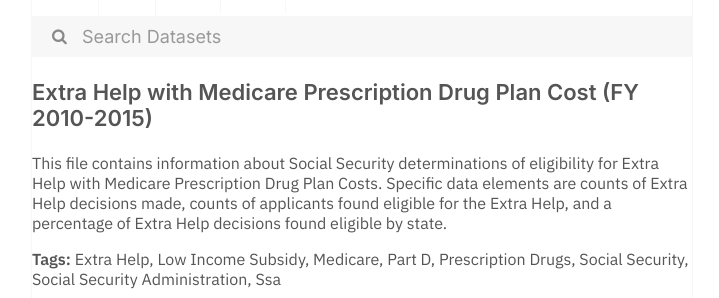
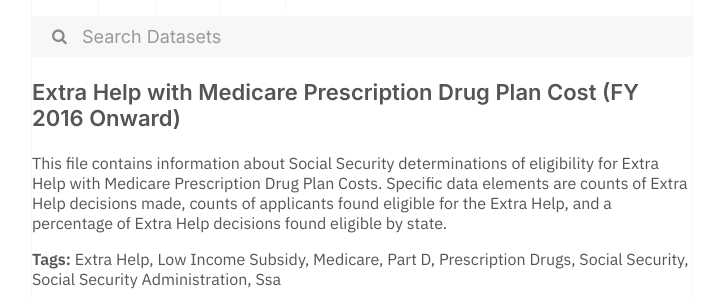
Before and after one commit to dayda-entities/social-security-administration, a Jekyll site: the page built from _posts/2020-11-10-extra-help-with-medicare-presc.md, in a window 1280 px wide. Shown: the part 269-567 px from the top of the page, without its empty margins (278-997 px from the left). Built offline with Jekyll 4.4.1, drawn with Linux system fonts in a browser that asks for light colours; part of the change alters nothing that is shown.

```diff
--- a/_posts/2020-11-10-extra-help-with-medicare-presc.md
+++ b/_posts/2020-11-10-extra-help-with-medicare-presc.md
@@ -1,7 +1,7 @@
 ---
-title: Extra Help with Medicare Prescription Drug Plan Cost (FY 2010-2015)
-created: '2020-11-10T16:49:59.974308'
-modified: '2021-04-06T02:45:21.061131'
+title: Extra Help with Medicare Prescription Drug Plan Cost (FY 2016 Onward)
+created: '2020-11-10T16:52:21.365869'
+modified: '2020-11-10T16:52:21.365876'
 state: active
 type: dataset
 tags:
@@ -14,10 +14,9 @@ tags:
   - Social Security Administration
   - Ssa
 groups: []
-csv_url: >-
-  https://www.ssa.gov/open/data/Extra-Help-with-Medicare-Prescription-Drug-Plan-Cost.csv
+csv_url: 'https://www.ssa.gov/open/data/fy16-onwards-MPD-Plan-Cost-Yrly.csv'
 json_url: ''
 layout: post
 
 ---
-This file contains information about Social Security determinations of eligibility for Extra Help with Medicare Prescription Drug Plan Costs.  Specific data elements are counts of Extra Help decisions made, counts of applicants found eligible for the Extra Help, and a percentage of Extra Help decisions found eligible by state.
+This file contains information about Social Security determinations of eligibility for Extra Help with Medicare Prescription Drug Plan Costs. Specific data elements are counts of Extra Help decisions made, counts of applicants found eligible for the Extra Help, and a percentage of Extra Help decisions found eligible by state.
```
